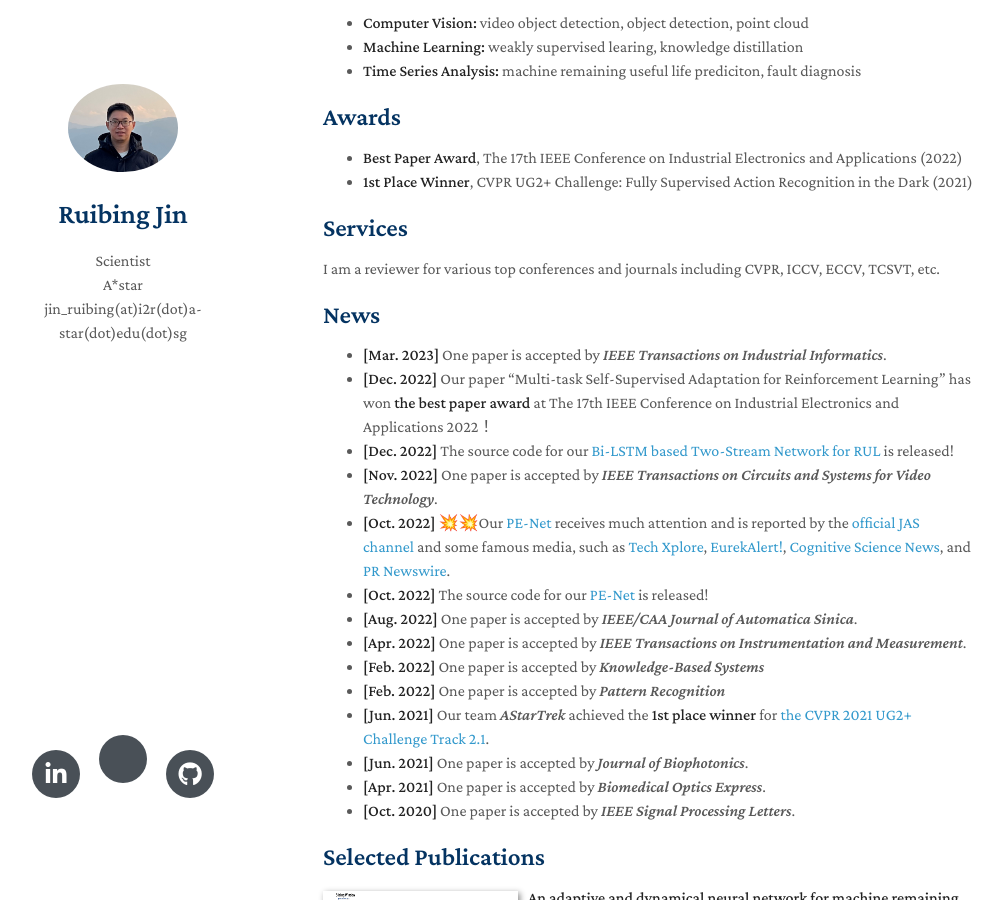
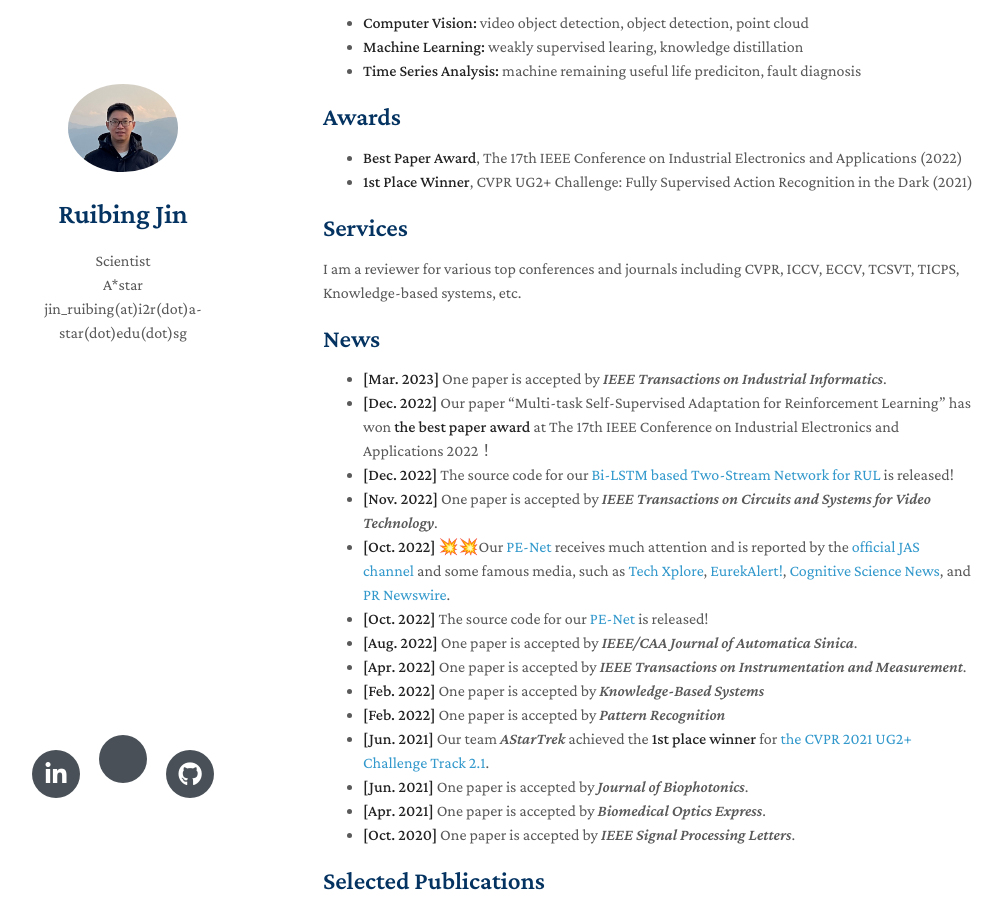
Before and after one commit to ruibing-jin/ruibing-jin.github.io, a Jekyll site: the page built from index.md, in a window 1280 px wide and 900 px high, scrolled down 372 px. Shown: the whole window, without its empty margins (147-1150 px from the left). Built offline with Jekyll 4.4.1, drawn with Linux system fonts in a browser that asks for light colours; nearby versions of some CDN libraries; a style sheet for code colours, icons or effects is not loaded; our own code applies the rules of GitHub Pages for plain Markdown files.

Commit message:
Update index.md

```diff
--- a/index.md
+++ b/index.md
@@ -16,7 +16,7 @@ My research interests include computer vision, machine learning and time series
 - **1st Place Winner**, CVPR UG2+ Challenge: Fully Supervised Action Recognition in the Dark (2021)
 
 ## Services
-I am a reviewer for various top conferences and journals including CVPR, ICCV, ECCV, TCSVT, etc.
+I am a reviewer for various top conferences and journals including CVPR, ICCV, ECCV, TCSVT, TICPS, Knowledge-based systems, etc.
 
 ## News
 - **[Mar. 2023]** One paper is accepted by *IEEE Transactions on Industrial Informatics*.
```
